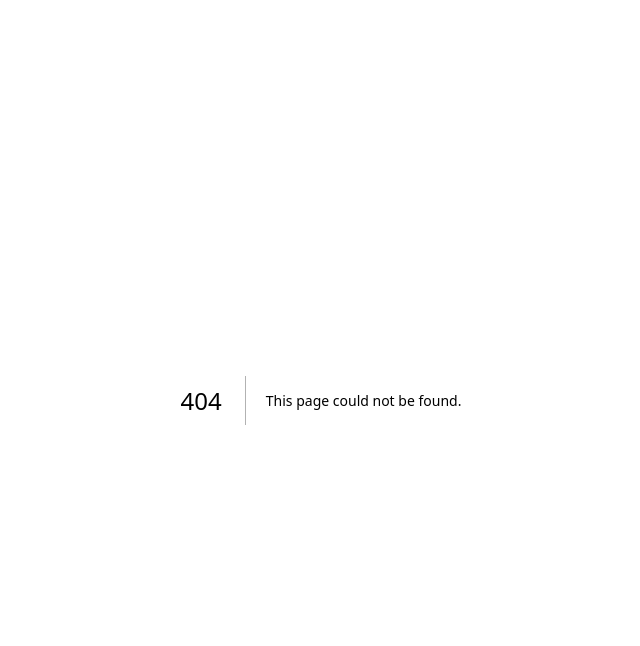
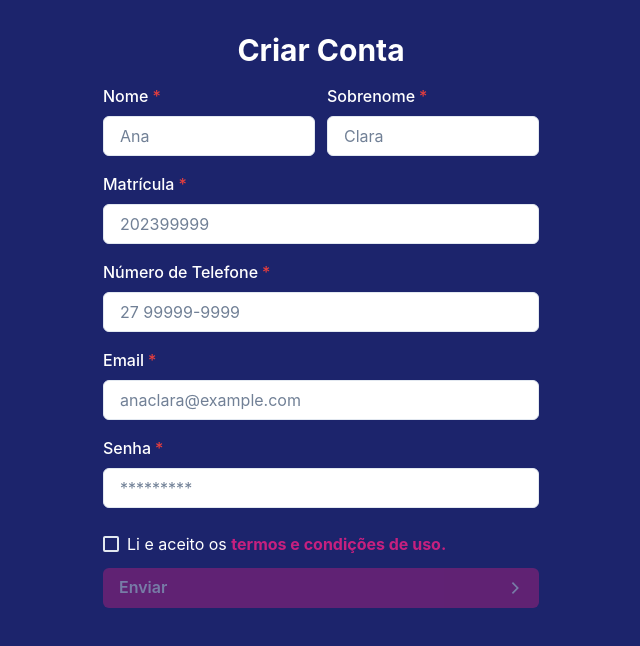
Before and after one commit to danielsmar/inova-week-web, a Next.js app: page /signup in a window 1280 px wide. Before the commit this address had no page. Shown: the top 646 px of the page, without its empty margins (319-959 px from the left). Built offline with nearby package versions, Linux system fonts and the light colour scheme.

Commit message:
feat: first layout of signup screen

```diff
--- /dev/null
+++ b/src/pages/signup/index.tsx
@@ -0,0 +1,197 @@
+import {
+  Box,
+  Button,
+  Checkbox,
+  Flex,
+  FormControl,
+  FormLabel,
+  GridItem,
+  Heading,
+  Input,
+  SimpleGrid,
+  Text,
+  useBoolean,
+  useBreakpointValue,
+  Link,
+  useToast,
+} from '@chakra-ui/react';
+
+import {  useForm } from 'react-hook-form';
+
+import { CgChevronRight } from 'react-icons/cg';
+
+
+type SignUpFormData = {
+  name: string;
+  lastName: string;
+  registration: string;
+  phone: string;
+  email: string;
+  password: string;
+}
+
+export default function SignUp() {
+  const {
+    register, handleSubmit } = useForm<SignUpFormData>();
+  const [termsCheck, setTermsCheck] = useBoolean();
+  const [isSubmitting, setIsSubmitting] = useBoolean();
+  const isMobile = useBreakpointValue({ base: true, md: false });
+  const toast = useToast();
+  const colSpan = isMobile ? 2 : 1;
+
+  const onSubmit = async (data: SignUpFormData) => {
+    setIsSubmitting.on();
+
+    try {
+      await new Promise((resolve) => {
+        setTimeout(() => {
+          resolve({ data: { success: true } });
+        }, 2000);
+      });
+
+      toast({
+        title: 'Concluído!',
+        description: 'Cadastro finalizado com sucesso.',
+        status: 'success',
+        duration: 5000,
+        isClosable: true,
+      });
+
+    } catch (error) {
+      toast({
+        title: 'Erro!',
+        description: 'Ocorreu um erro ao se cadastrar. Tente novamente.',
+        status: 'error',
+        duration: 5000,
+        isClosable: true,
+      });
+    } finally {
+      setIsSubmitting.off();
+    }
+  };
+
+
+  return (
+      <Box h="100vh" w="100%" bg="brand.800">
+        <Box p={8} margin="auto" maxW="500px">
+          <Heading textAlign="center" size="lg" color="white">Criar Conta</Heading>
+
+          <Box mt={4}>
+            <form onSubmit={handleSubmit(onSubmit)}>
+              <SimpleGrid columnGap={3} rowGap={4} columns={2}>
+
+                <GridItem colSpan={colSpan}>
+                  <FormControl isRequired>
+                    <FormLabel color="white">Nome</FormLabel>
+                    <Input
+                      bg="white"
+                      placeholder="Ana"
+                      type="text"
+                      {...register('name')}
+                    />
+                  </FormControl>
+                </GridItem>
+
+                <GridItem colSpan={colSpan}>
+                  <FormControl isRequired>
+                    <FormLabel color="white">Sobrenome</FormLabel>
+                    <Input
+                      bg="white"
+                      placeholder="Clara"
+                      type="text"
+                      {...register('lastName')}
+                    />
+                  </FormControl>
+                </GridItem>
+
+                <GridItem colSpan={2}>
+                  <FormControl isRequired>
+                    <FormLabel color="white">Matrícula</FormLabel>
+                    <Input
+                      bg="white"
+                      placeholder="202399999"
+                      type="number"
+                      {...register('registration')}
+                    />
+                  </FormControl>
+                </GridItem>
+
+                <GridItem colSpan={2}>
+                  <FormControl isRequired>
+                    <FormLabel color="white">Número de Telefone</FormLabel>
+                    <Input
+                      bg="white"
+                      placeholder="27 99999-9999"
+                      type="number"
+                      {...register('phone')}
+                    />
+                  </FormControl>
+                </GridItem>
+
+                <GridItem colSpan={2}>
+                  <FormControl isRequired>
+                    <FormLabel color="white">Email</FormLabel>
+                    <Input
+                      bg="white"
+                      placeholder="anaclara@example.com"
+                      type="email"
+                      {...register('email')}
+                    />
+                  </FormControl>
+                </GridItem>
+
+                <GridItem colSpan={2}>
+                  <FormControl isRequired>
+                    <FormLabel color="white">Senha</FormLabel>
+                    <Input
+                      bg="white"
+                      placeholder="*********"
+                      type="password"
+                      {...register('password')}
+                    />
+                  </FormControl>
+                </GridItem>
+
+              </SimpleGrid>
+
+              <Checkbox
+                colorScheme="brandPink"
+                mt={6}
+                onChange={setTermsCheck.toggle}
+              >
+               <Text color="white">
+                Li e aceito os
+                  {' '}
+                  <Link
+                    color="brandPink.500"
+                    // href="/terms"
+                    target="_blank"
+                    fontWeight="bold"
+                    onClick={() => console.log('check')}
+                  >
+                    termos e condições de uso.
+                  </Link>
+               </Text>
+              </Checkbox>
+
+              <Flex mt={3} align="center" justify="flex-end">
+                <Button
+                  type="submit"
+                  w="100%"
+                  size="md"
+                  rightIcon={<CgChevronRight size={20} />}
+                  colorScheme="brandPink"
+                  iconSpacing="auto"
+                  isDisabled={!termsCheck}
+                  isLoading={isSubmitting}
+                  onClick={() => console.log('submit')}
+                >
+                  Enviar
+                </Button>
+              </Flex>
+            </form>
+          </Box>
+        </Box>
+      </Box>
+  );
+}
```
Also changed, not shown: public/logo_inova.svg (renamed from public/logo_inova 1.svg).
